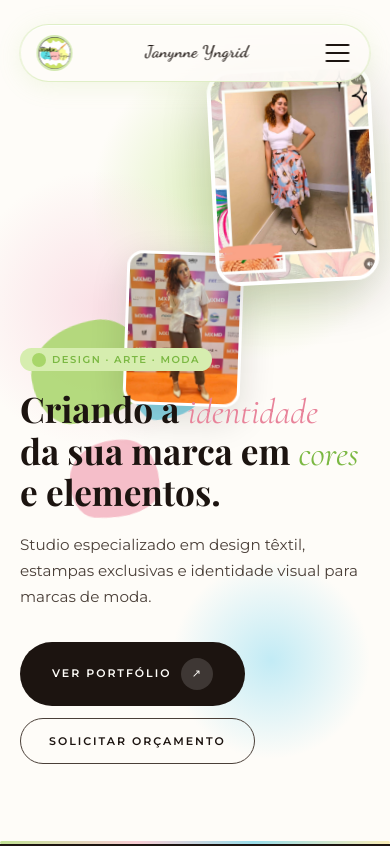
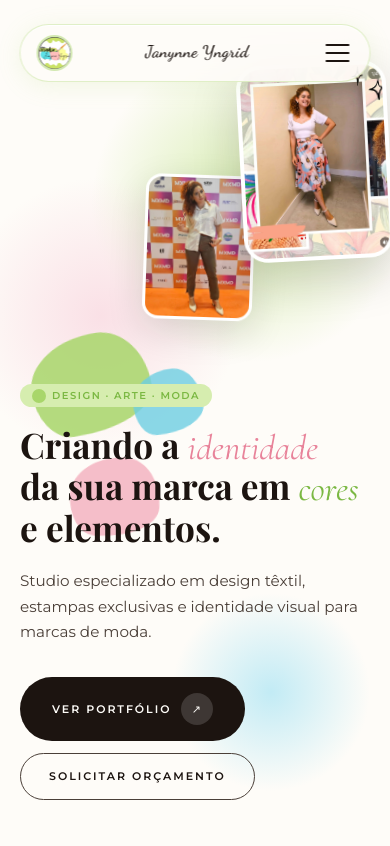
Before and after one commit to victorsantosg/studioJanynneyngrid, a React (Vite) app: page / in a window 390 px wide. Shown: the top 846 px of the page. Built offline with nearby package versions, Linux system fonts and the light colour scheme; a web font is replaced by a local one.

Commit message:
responsivo

```diff
--- a/src/index.css
+++ b/src/index.css
@@ -505,6 +505,24 @@ body::before {
 /* ─── RESPONSIVE BASE ─── */
 @media (max-width: 768px) {
   .nav-pill { padding: 0.625rem 1rem; gap: 0.75rem; }
+
+  .desktop-hero {
+    padding-top: 24rem !important;
+    justify-content: flex-end !important;
+  }
+
+  .desktop-hero-images > .float-a {
+    top: 4rem !important;
+    right: 0% !important;
+  }
+
+  .desktop-hero-images > .float-b {
+    top: 11rem !important;
+    right: 35% !important;
+  }
+
+  .hero-float-a { width: min(150px, 40vw) !important; }
+  .hero-float-b { width: min(110px, 30vw) !important; }
 }
 
 /* ─── DESKTOP E iPHONE MINI ADAPTAÇÕES ─── */
```
